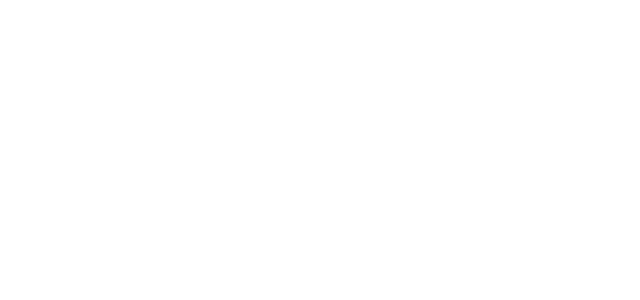
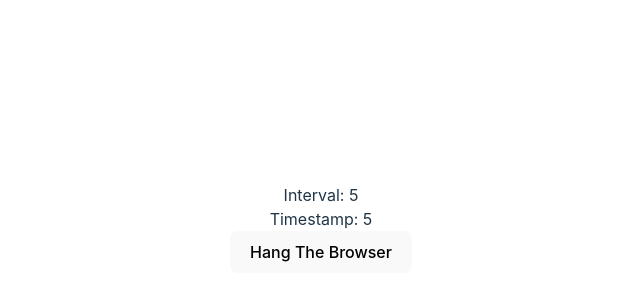
Before and after one commit to Yevhen23surfer/vueusetest, a Vue app: page / in a window 1280 px wide. Shown: the part 172-472 px from the top of the page, without its empty margins (319-959 px from the left). Built offline with nearby package versions, Linux system fonts and the light colour scheme.

Commit message:
Animating Time with VueUse

```diff
--- a/src/App.vue
+++ b/src/App.vue
@@ -1,31 +1,24 @@
 <script setup lang="ts">
-import { ref } from 'vue';
-import { useTimeoutFn } from '@vueuse/core';
-const showAlert = ref(true);
-const { start, stop, isPending } = useTimeoutFn(()=>{
-  showAlert.value = false;
-}, 3000)
+import { ref, computed } from 'vue';
+import { useTimestamp, useInterval } from '@vueuse/core';
+const timestamp = useTimestamp();
+const counter = useInterval(1000);
+const start = Date.now();
+
+const secondPassed = computed(() => {
+  return Math.floor((timestamp.value - start) / 1000);
+});
+
+const hangTheBrowser = () => {
+  for (let i=0; i < 1_000_000; i++) {
+    console.log(i);
+  }
+};
 </script>
 
 <template>
-<transition appear>
-<div v-if="showAlert" class="alert" @mouseenter="stop" @mouseout="start">
-    Your post has been saved
-    <button @click="stop">x</button>
-</div>
-</transition>
+  <div>Interval: {{ counter }}</div>
+  <div>Timestamp: {{ secondPassed }}</div>
+<button @click="hangTheBrowser">Hang The Browser</button>
 
 </template>
-
-<style>
-.v-enter-active,
-.v-leave-active {
-  transition: all 0.2s ease;
-}
-
-.v-enter-from,
-.v-leave-to {
-  opacity: 0;
-  transform: translateY(-10px);
-}
-</style>
```
